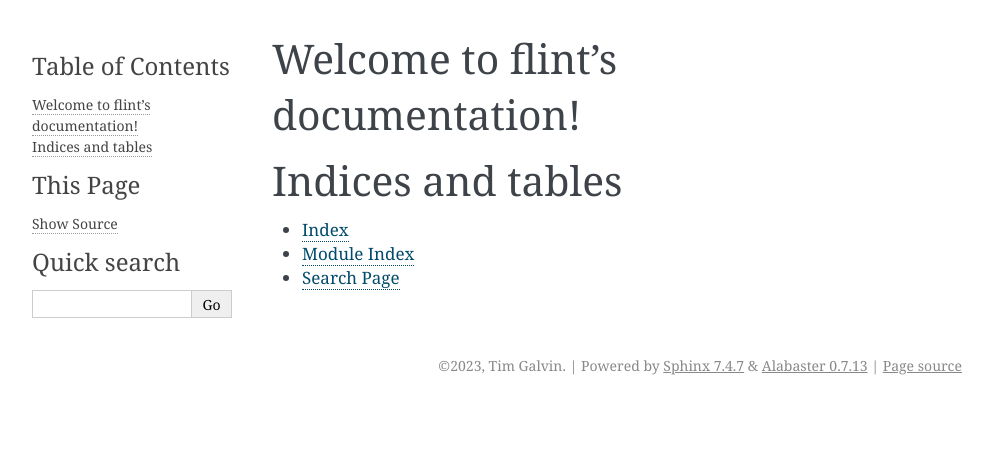
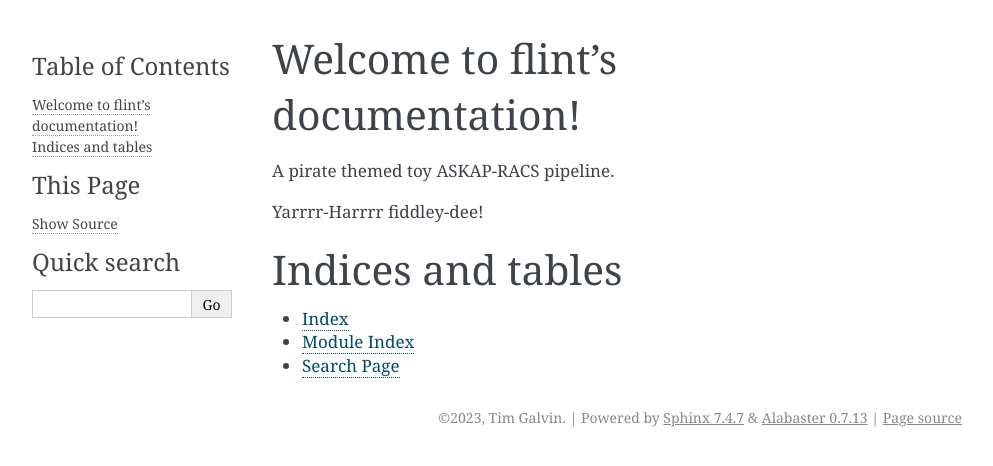
Before and after one commit to tjgalvin/flint, a Sphinx documentation site: the page built from docs/index.rst, in a window 1280 px wide. Shown: the top 466 px of the page, without its empty margins (148-1141 px from the left). Built offline with Sphinx 7.4.7, drawn with Linux system fonts in a browser that asks for light colours.

Commit message:
slight update

```diff
--- a/docs/index.rst
+++ b/docs/index.rst
@@ -5,6 +5,10 @@
 
 Welcome to flint's documentation!
 =================================
+
+A pirate themed toy ASKAP-RACS pipeline.
+
+Yarrrr-Harrrr fiddley-dee!
 
 .. toctree::
    :maxdepth: 2
```
